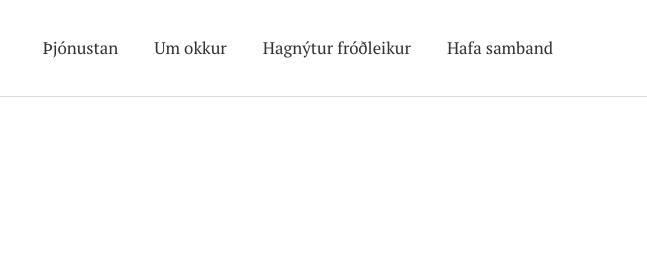
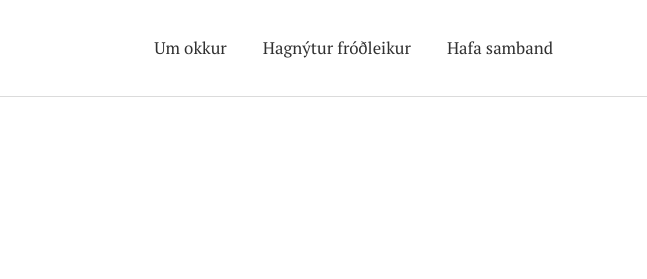
Before and after one commit to thordurhelgason/Nes, a plain HTML site: page areidanleikakonnun.html in a window 1280 px wide. Shown: the top 279 px of the page, 633-1280 px from the left. Drawn offline with Linux system fonts and the light colour scheme.

Commit message:
Remove 'Þjónustan' link from navigation menu

```diff
--- a/areidanleikakonnun.html
+++ b/areidanleikakonnun.html
@@ -28,7 +28,6 @@
     <button class="burger" type="button" aria-label="Opna valmynd" aria-expanded="false" aria-controls="adalvalmynd"><span></span></button>
     <nav aria-label="Aðalvalmynd">
       <ul class="menu" id="adalvalmynd">
-        <li><a href="index.html#thjonustan">Þjónustan</a></li>
         <li><a href="about.html">Um okkur</a></li>
         <li><a href="hagnytur-frodleikur.html">Hagnýtur fróðleikur</a></li>
         <li><a href="index.html#hafa-samband">Hafa samband</a></li>
```
